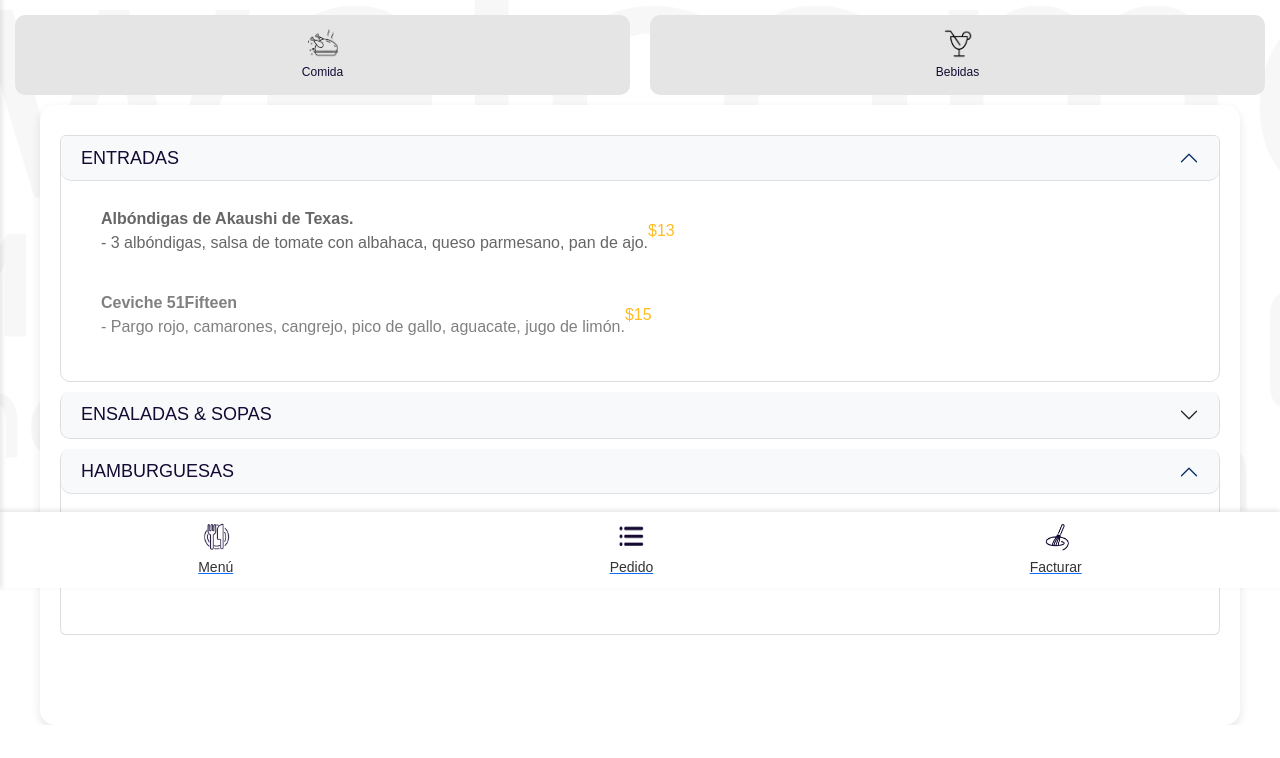
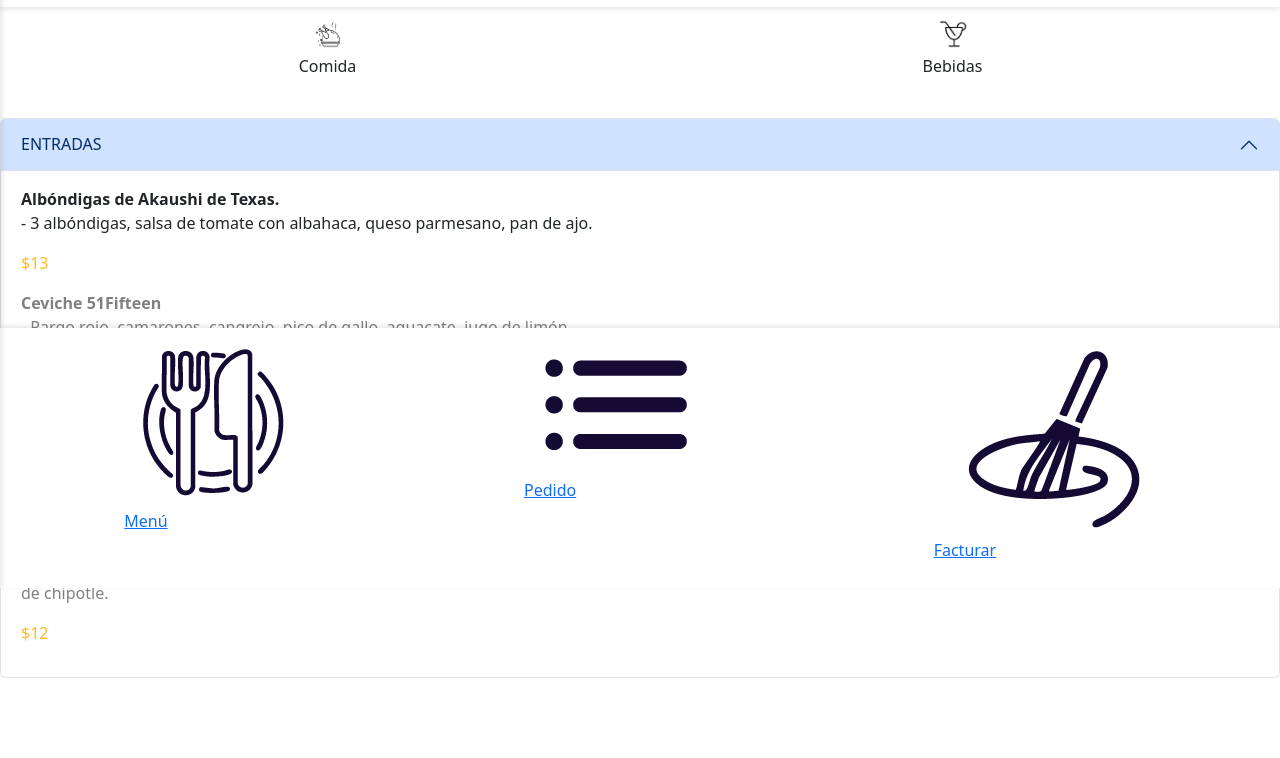
Before and after one commit to speizes/demo, a plain HTML site: page preview.html in a window 1280 px wide. Shown: the part 212-970 px from the top of the page. Before the commit the page ends 937 px from the top, so only its background shows below. Drawn offline with nearby package versions, Linux system fonts and the light colour scheme.

Commit message:
Update preview.html

```diff
--- a/preview.html
+++ b/preview.html
@@ -6,7 +6,7 @@
     <title>Menu</title>
     <link href="https://cdn.jsdelivr.net/npm/bootstrap@5.3.0-alpha1/dist/css/bootstrap.min.css" rel="stylesheet">
     <link href="https://cdn.jsdelivr.net/npm/bootstrap-icons/font/bootstrap-icons.css" rel="stylesheet">
-    <link rel="stylesheet" href="assets/css/styles.css">
+    <!--<link rel="stylesheet" href="assets/css/styles.css">-->
     <style>
         /* Estilos generales */
         .price {
```
